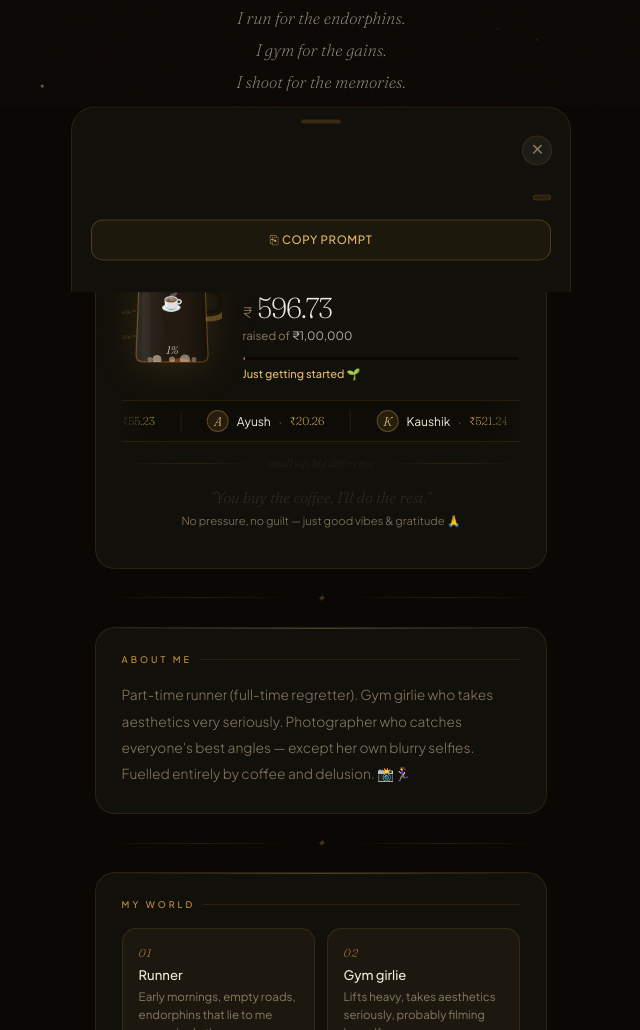
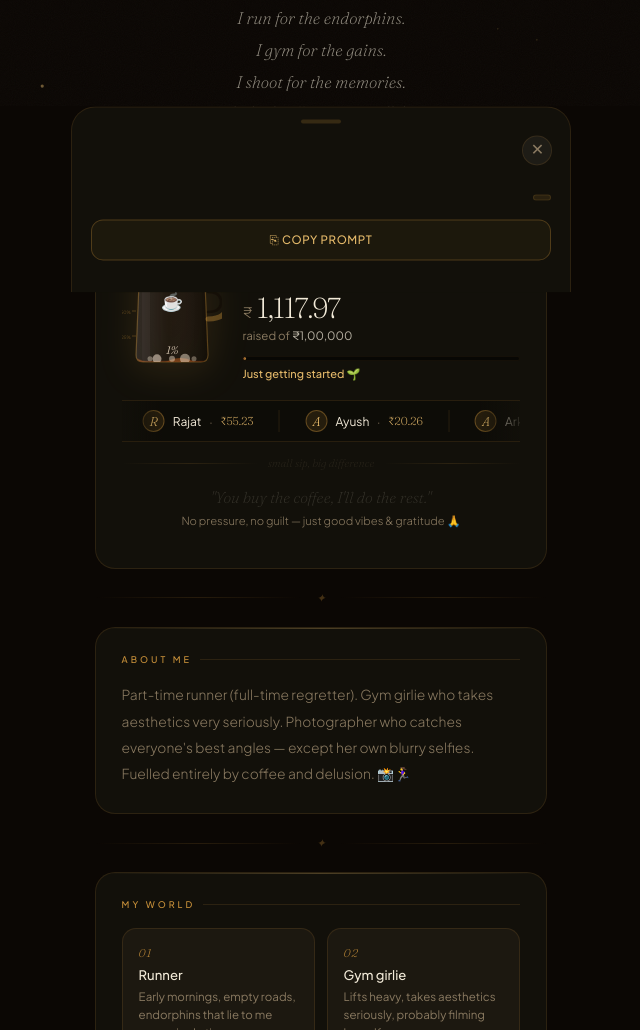
Before and after one commit to niteshgemini69-beep/ankita, a plain HTML site: page index.html in a window 1280 px wide. Shown: the part 694-1724 px from the top of the page, without its empty margins (319-959 px from the left). Drawn offline with Linux system fonts and the light colour scheme.

Commit message:
Update index.html

```diff
--- a/index.html
+++ b/index.html
@@ -951,6 +951,7 @@ function goto(n){
 
 /* ── SUPPORTER TICKER ── */
 const supporters=[
+  {name:'Arkham Knight',amount:'₹521.24'},
   {name:'Kaushik',amount:'₹521.24'},
   {name:'Rajat',  amount:'₹55.23'},
   {name:'Ayush',  amount:'₹20.26'},
@@ -1001,7 +1002,7 @@ setInterval(()=>{
 },4500);
 
 /* ── JAR + COUNTER ── */
-const GOAL=100000, BASE_RAISED=596.73;
+const GOAL=100000, BASE_RAISED=1117.97;
 const JAR_TOP=30,JAR_BOTTOM=132,JAR_H=JAR_BOTTOM-JAR_TOP;
 function setJar(pct){
   const p=Math.max(0,Math.min(1,pct));
```
